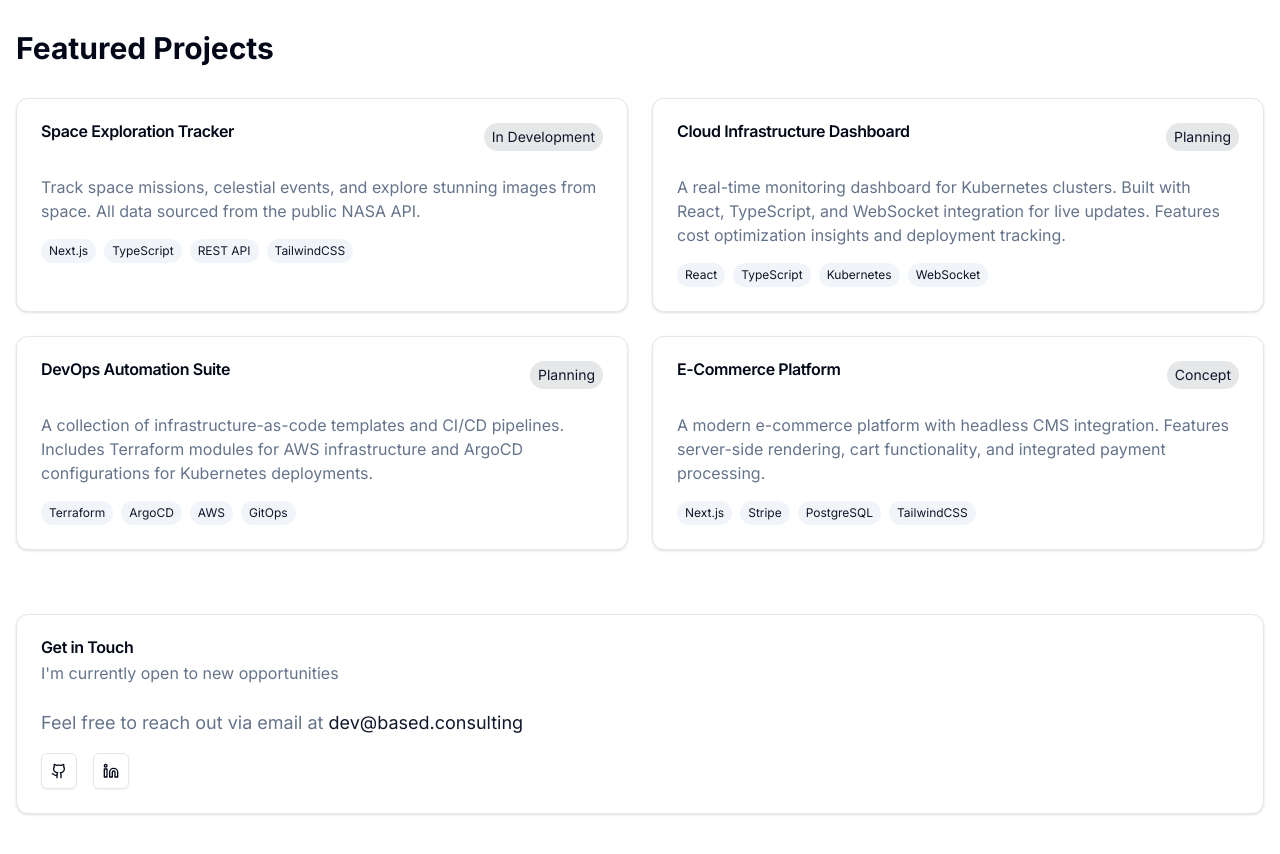
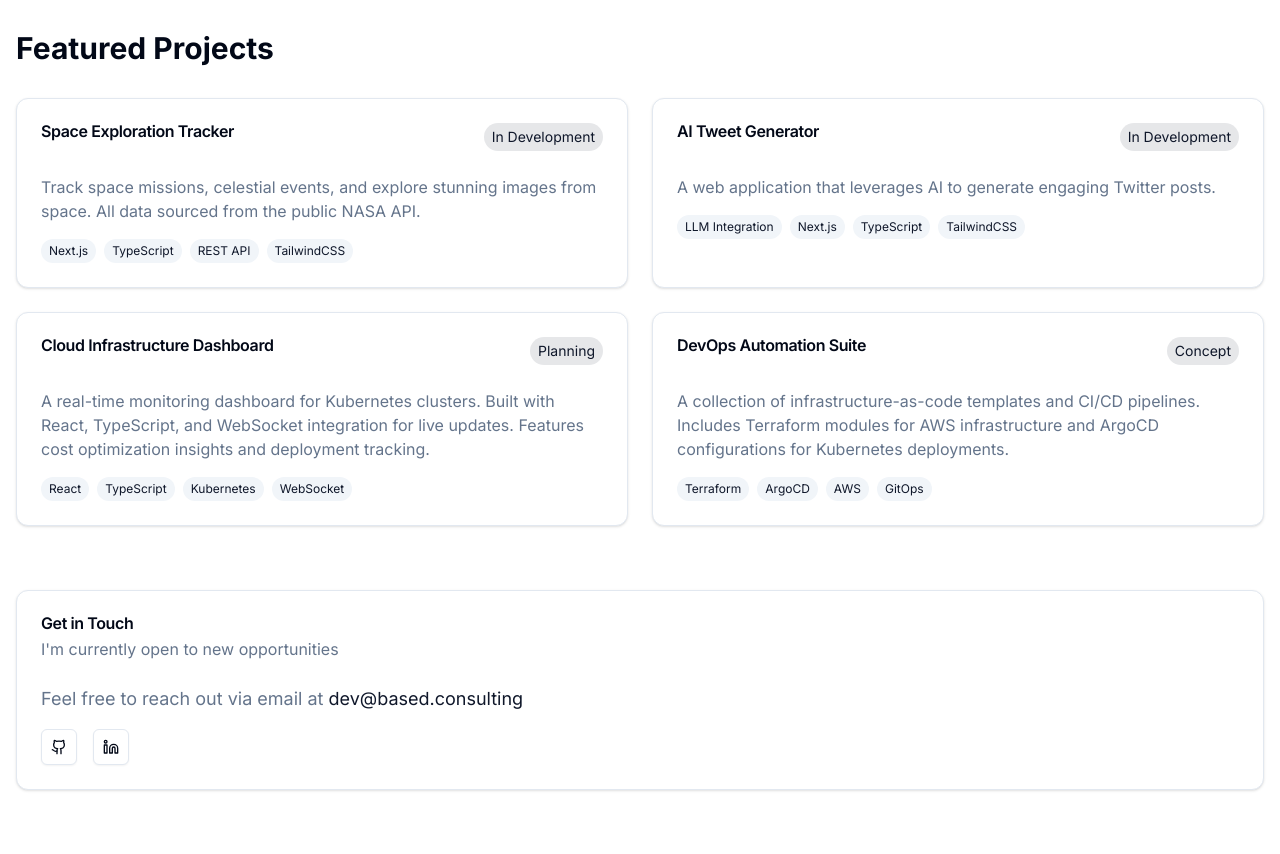
Before and after one commit to GooeyTuxedo/portfolio, a Next.js app: page /portfolio in a window 1280 px wide. Shown: the part 1360-2214 px from the top of the page. Built offline with nearby package versions, Linux system fonts and the light colour scheme.

Commit message:
update projects section with new project info

```diff
--- a/src/app/portfolio/page.tsx
+++ b/src/app/portfolio/page.tsx
@@ -270,6 +270,12 @@ const Portfolio = () => {
               status="In Development"
             />
             <ProjectCard
+              title="AI Tweet Generator"
+              description="A web application that leverages AI to generate engaging Twitter posts."
+              tags={["LLM Integration", "Next.js", "TypeScript", "TailwindCSS"]}
+              status="In Development"
+            />
+            <ProjectCard
               title="Cloud Infrastructure Dashboard"
               description="A real-time monitoring dashboard for Kubernetes clusters. Built with React, TypeScript, and WebSocket integration for live updates. Features cost optimization insights and deployment tracking."
               tags={["React", "TypeScript", "Kubernetes", "WebSocket"]}
@@ -279,12 +285,6 @@ const Portfolio = () => {
               title="DevOps Automation Suite"
               description="A collection of infrastructure-as-code templates and CI/CD pipelines. Includes Terraform modules for AWS infrastructure and ArgoCD configurations for Kubernetes deployments."
               tags={["Terraform", "ArgoCD", "AWS", "GitOps"]}
-              status="Planning"
-            />
-            <ProjectCard
-              title="E-Commerce Platform"
-              description="A modern e-commerce platform with headless CMS integration. Features server-side rendering, cart functionality, and integrated payment processing."
-              tags={["Next.js", "Stripe", "PostgreSQL", "TailwindCSS"]}
               status="Concept"
             />
           </div>
```
